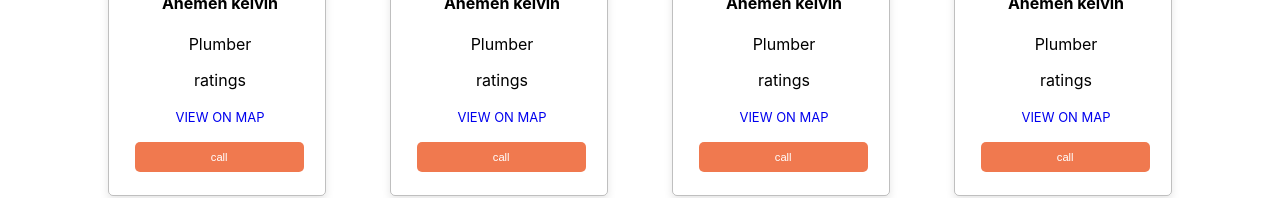
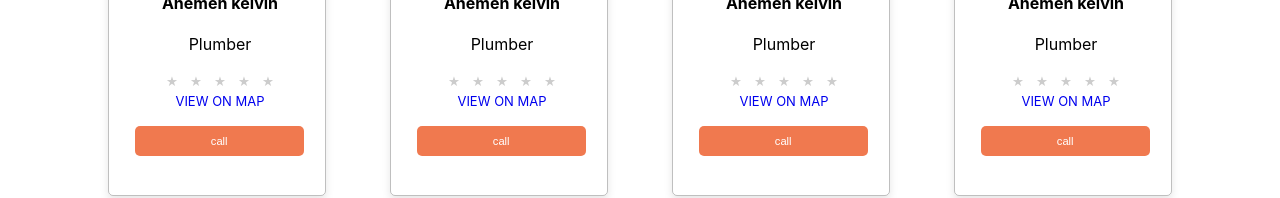
Before and after one commit to Samagent97/my-handyman, a React (Create React App) app: page / in a window 1280 px wide. Shown: the part 362-560 px from the top of the page. Built offline with nearby package versions, Linux system fonts and the light colour scheme.

Commit message:
feat:updated star rating

```diff
--- a/package.json
+++ b/package.json
@@ -11,6 +11,7 @@
     "react-redux": "^7.2.5",
     "react-router-dom": "^5.3.0",
     "react-scripts": "4.0.3",
+    "react-stars": "^2.2.5",
     "redux": "^4.1.1",
     "redux-logger": "^3.0.6",
     "redux-thunk": "^2.3.0",
--- a/src/components/Card/Card.js
+++ b/src/components/Card/Card.js
@@ -1,6 +1,7 @@
 import './Card.css';
 import CustomButton from '../CustomButtton/Custom-button'
 import CardList from './CardList';
+import StarRating from './StarRating';
 
 
 const Card = (props) => {
@@ -11,7 +12,7 @@ const Card = (props) => {
                 <h4>{props.name}</h4>
                 <p>{props.skill}</p>
                 <p>{props.address}</p>
-                <p>{props.ratings}</p>
+                <StarRating/>
                 <a href="url">VIEW ON MAP</a>
             </div>
             <div className="btn">
--- /dev/null
+++ b/src/components/Card/StarRating.css
@@ -0,0 +1,12 @@
+button {
+    background-color: transparent;
+    border: none;
+    outline: none;
+    cursor: pointer;
+  }
+  .on {
+    color: rgb(255, 238, 5);
+  }
+  .off {
+    color: #ccc;
+  }
--- /dev/null
+++ b/src/components/Card/StarRating.js
@@ -0,0 +1,29 @@
+import React, { useState } from "react";
+import "./StarRating.css";
+
+const StarRating = () => {
+        const [rating, setRating] = useState(0);
+        const [hover, setHover] = useState(0);
+        return (
+          <div className="star-rating">
+            {[...Array(5)].map((star, index) => {
+              index += 1;
+              return (
+
+                <button
+                  type="button"
+                  key={index}
+                  className={index <= (hover || rating) ? "on" : "off"}
+                  onClick={() => setRating(index)}
+                  onMouseEnter={() => setHover(index)}
+                  onMouseLeave={() => setHover(rating)}
+                >
+                  <span className="star">&#9733;</span>
+                </button>
+              );
+            })}
+          </div>
+        );
+      };
+
+export default StarRating;
--- a/src/pages/Home/Homepage.js
+++ b/src/pages/Home/Homepage.js
@@ -6,6 +6,7 @@ import CardList from '../../components/Card/CardList'
 import { handy } from '../../components/Card/handy';
 import CustomInput from '../../components/CustomInput/Custom-Input'
 
+
 const Hompage = () => {
   return (
     <div>
@@ -13,6 +14,7 @@ const Hompage = () => {
       {/* <CustomInput  placeholder="Enter your name"/>
       <CustomButton title ="call"  /> */}
       <CardList handy={handy}/>
+
       <Footer/>
     </div>
   );
```
